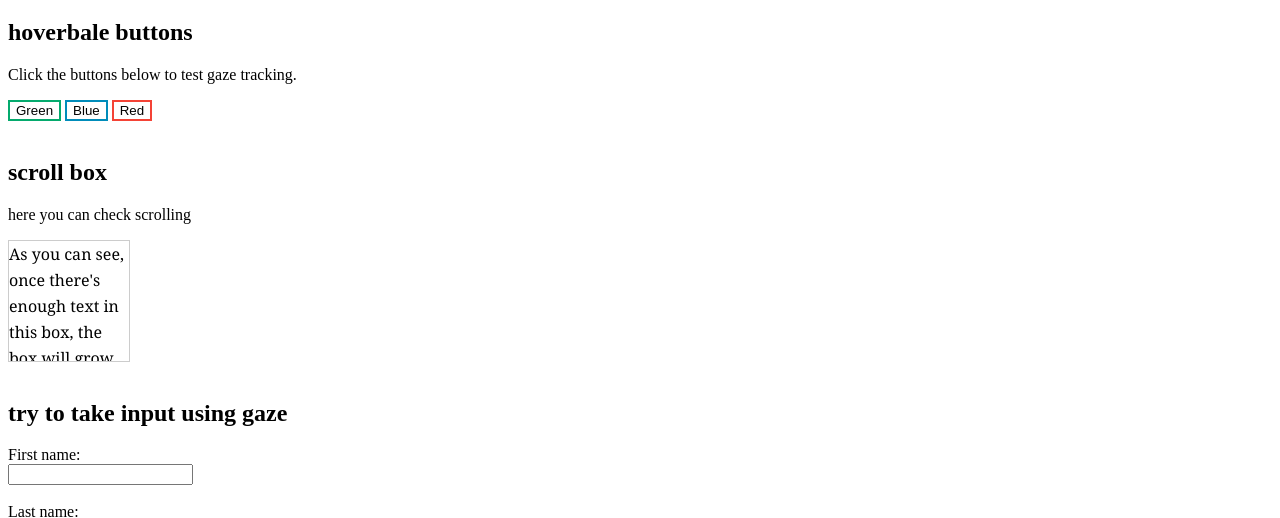
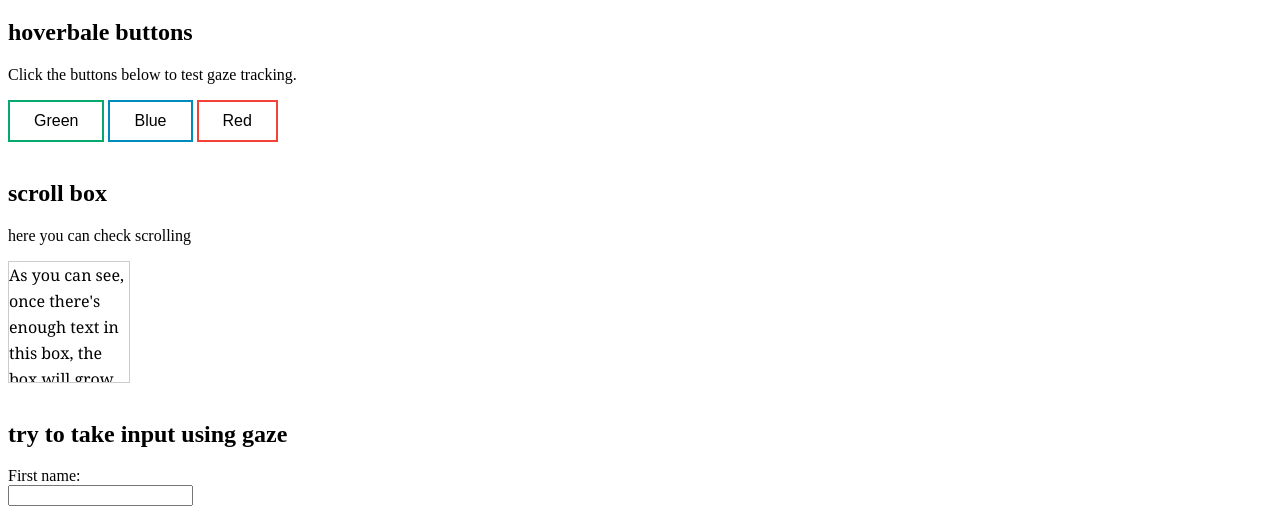
Before and after one commit to HabibaMekay/Gaze-Tracker, a plain HTML site: page test-webpage/index.html in a window 1280 px wide. Shown: the part 61-579 px from the top of the page. Drawn offline with Linux system fonts and the light colour scheme; a script that the page names is missing.

Commit message:
small change in buttons size

```diff
--- a/test-webpage/style.css
+++ b/test-webpage/style.css
@@ -1,3 +1,10 @@
+.button {
+  padding: 10px 24px;
+  font-size: 16px;
+  cursor: pointer;
+  transition: background-color 0.3s ease, color 0.3s ease;
+}
+
 
 .button1 {
   background-color: white;
```
